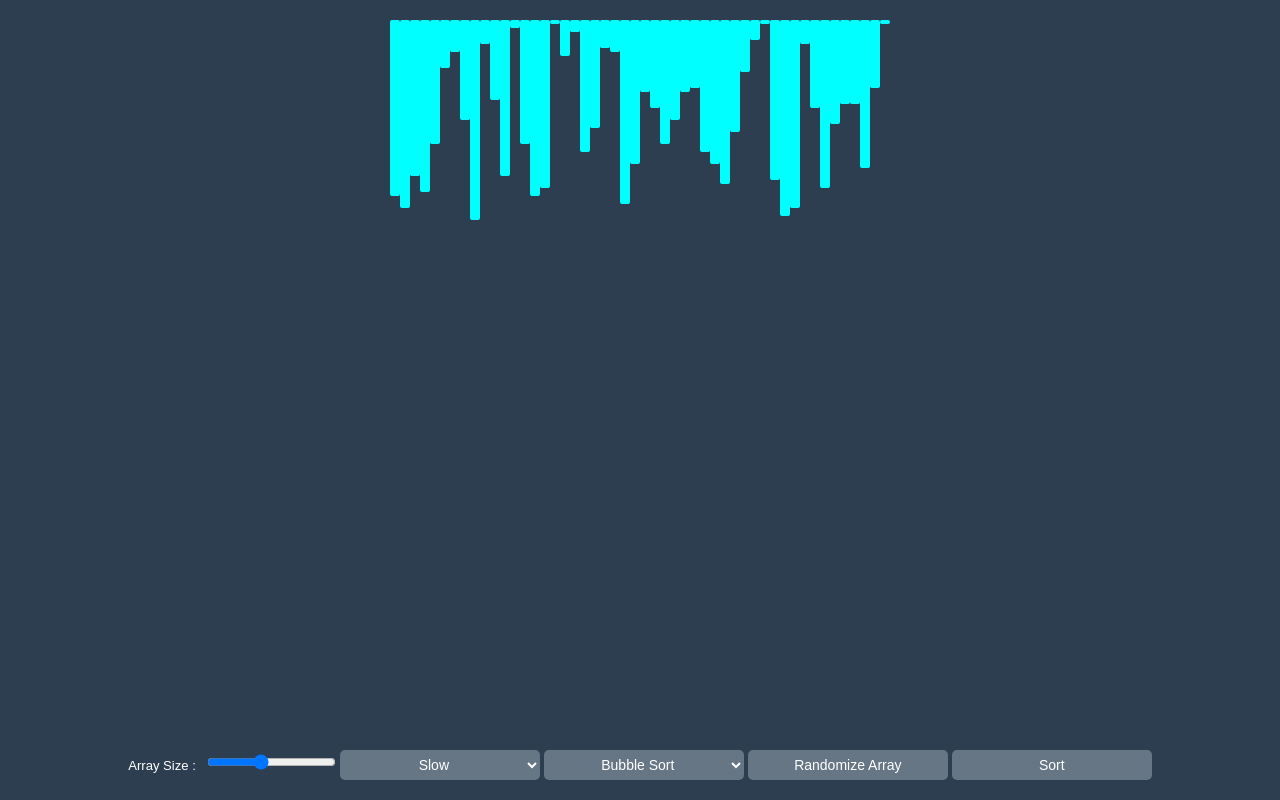
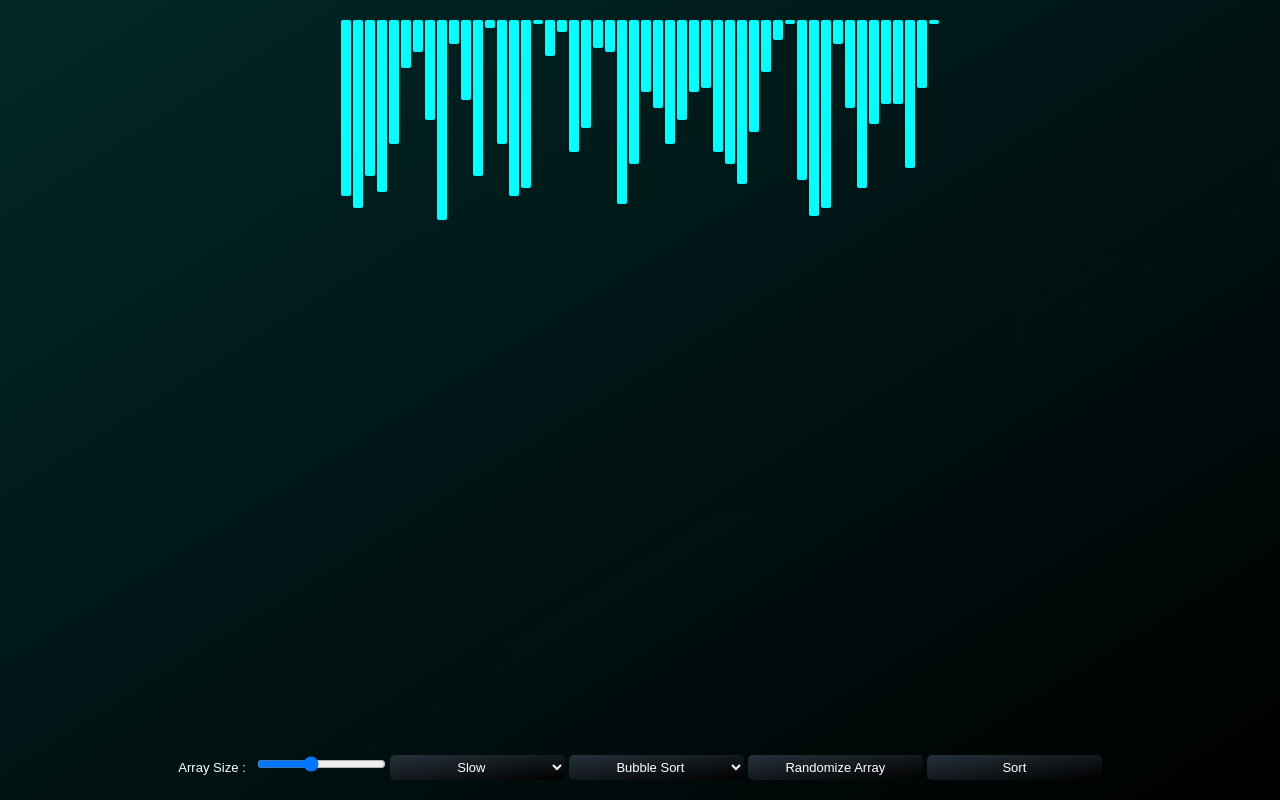
Before and after one commit to shahfaidrabbani/SORTING-VISUALIZER.github.io, a plain HTML site: page index.html in a window 1280 px wide. Drawn offline with Linux system fonts and the light colour scheme.

Commit message:
Update style.css

```diff
--- a/style.css
+++ b/style.css
@@ -25,27 +25,44 @@
 .bar{
     width: 10px;
     background-color: aqua;
-    /* margin: 0 2px; */
+    margin: 0 1px;
     border-radius: 2px;
 }
 
 body{
     background-color: #2c3e50;
+    background-image: linear-gradient(to bottom right, rgb(1, 40, 40), black);
+
 }
 
-.buttons_container > button, select{
-    width: 200px;
-    height: 30px;
+
+.buttons_container > button, select {
+    width: 175px;
+    height: 25px;
     background-color: #677685;
     border: none;
     border-radius: 5px;
     color: white;
-    font-size: 14px;
+    font-size: 13px;
     cursor: pointer;
     text-align: center;
-    transition:  0.2s ease-in-out;
+    transition:  0.1s ease-in-out;
+    background-image: linear-gradient(to bottom right, #26313b, black);
+
 }
 
-button:hover{
-    background-color: #56697b;
-}
+
+
+
+
+
+
+
+
+
+
+
+/* button:hover{
+    background-color: #ecf0f3;
+    background-color: linear-gradient(to bottom right,  black,#2c3e50);
+} */
```
